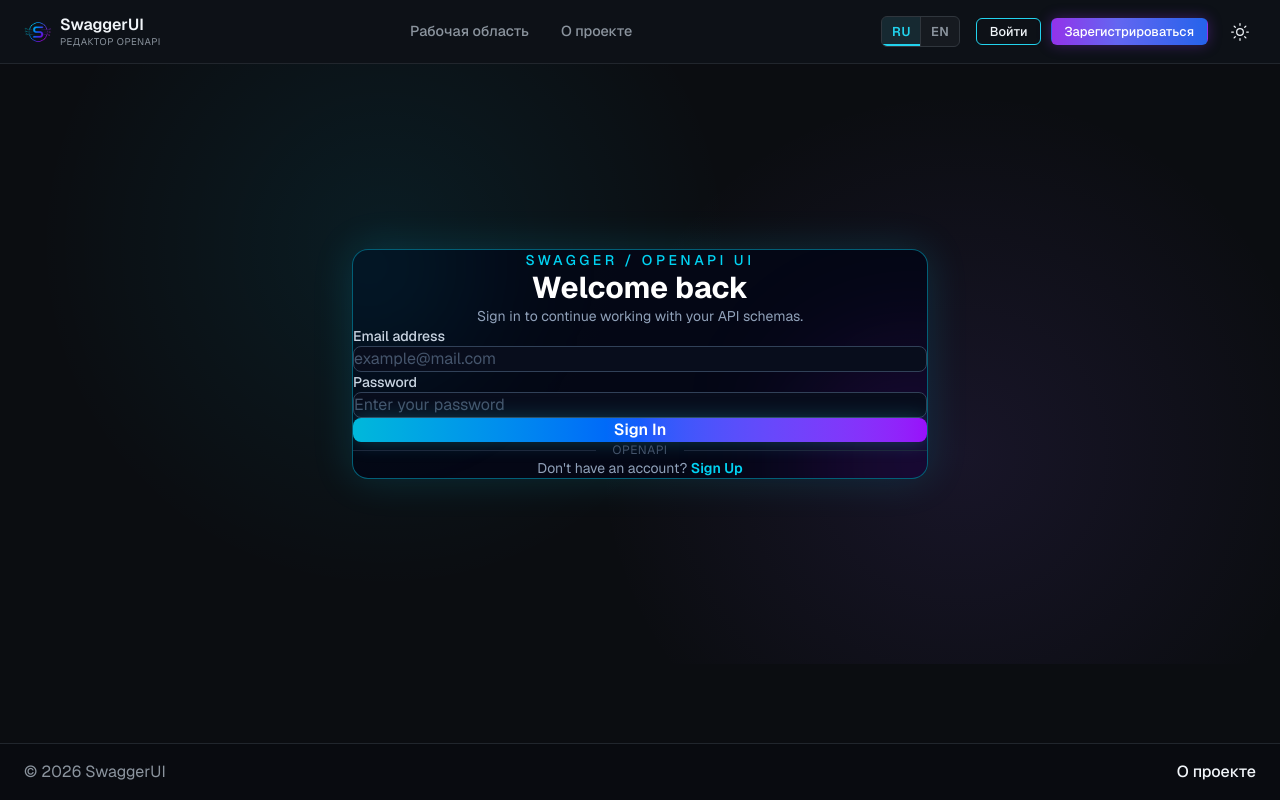
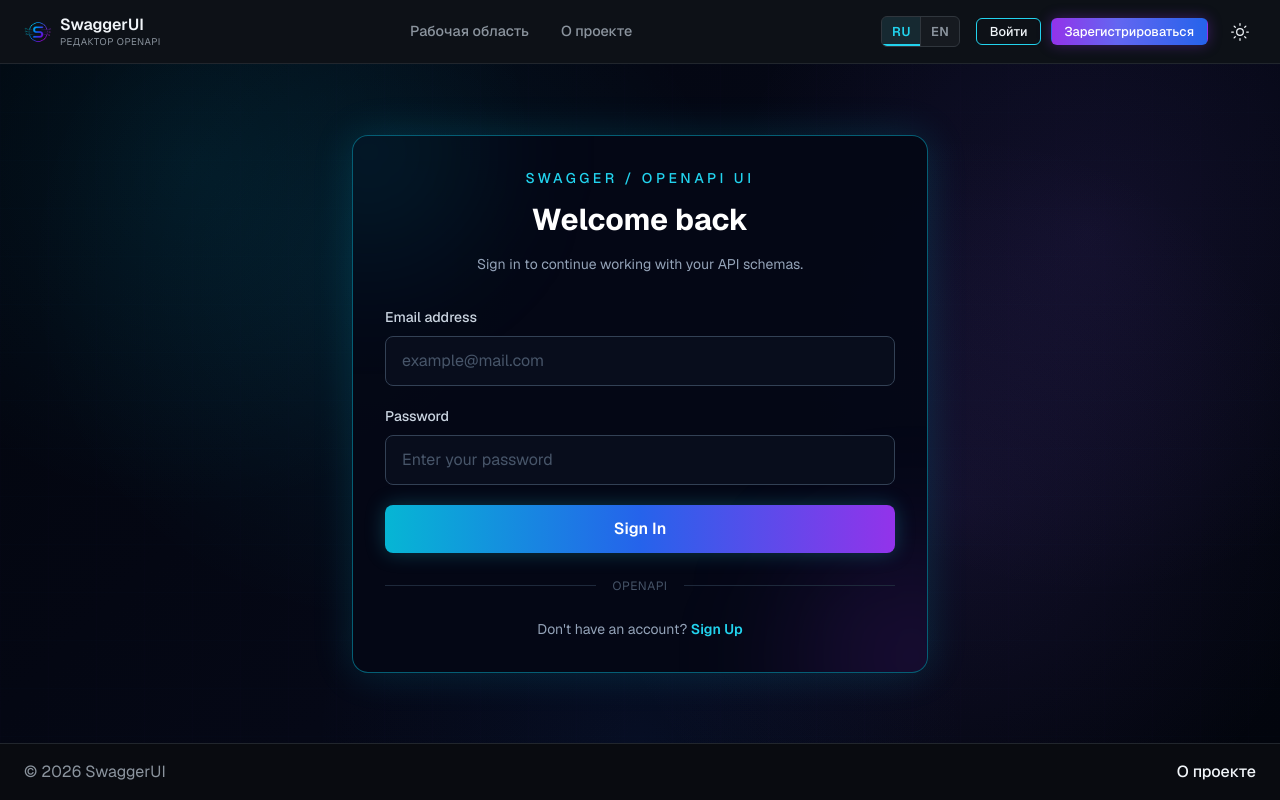
Before and after one commit to theFoxTale/swagger-editor-app, a Next.js app: page /auth/sign-in in a window 1280 px wide. Built offline with nearby package versions, Linux system fonts and the light colour scheme; no server answers.

Commit message:
chore: fix SignIn and SignOut styles

```diff
--- /dev/null
+++ b/src/app/auth/authShell.module.css
@@ -0,0 +1,52 @@
+.shell {
+  isolation: isolate;
+  position: relative;
+
+  overflow: hidden;
+  display: flex;
+  flex: 1;
+  align-items: center;
+  justify-content: center;
+
+  min-height: calc(100vh - 8rem);
+  padding: 3rem 1rem;
+
+  background:
+    radial-gradient(circle at 15% 15%, rgb(0 212 255 / 8%), transparent 28%),
+    radial-gradient(circle at 85% 25%, rgb(139 92 246 / 10%), transparent 30%),
+    radial-gradient(circle at 50% 100%, rgb(37 99 235 / 8%), transparent 35%),
+    linear-gradient(135deg, #02050d 0%, #050816 50%, #02050d 100%);
+}
+
+.shell::before {
+  pointer-events: none;
+  content: '';
+
+  position: absolute;
+  inset: 0;
+
+  opacity: 0.18;
+  background-image:
+    linear-gradient(rgb(34 211 238 / 5%) 1px, transparent 1px),
+    linear-gradient(90deg, rgb(139 92 246 / 5%) 1px, transparent 1px);
+  background-size: 48px 48px;
+}
+
+.glow {
+  pointer-events: none;
+  position: absolute;
+  inset: 0;
+  background:
+    radial-gradient(circle at 30% 30%, rgb(0 212 255 / 8%), transparent 35%),
+    radial-gradient(circle at 75% 65%, rgb(139 92 246 / 10%), transparent 35%);
+}
+
+.content {
+  position: relative;
+  z-index: 1;
+
+  display: flex;
+  justify-content: center;
+
+  width: 100%;
+}
--- /dev/null
+++ b/src/app/auth/layout.tsx
@@ -0,0 +1,12 @@
+import { ReactNode } from 'react';
+
+import styles from './authShell.module.css';
+
+export default function AuthLayout({ children }: { children: ReactNode }) {
+  return (
+    <div className={styles.shell}>
+      <div className={styles.glow} aria-hidden="true" />
+      <div className={styles.content}>{children}</div>
+    </div>
+  );
+}
--- a/src/app/auth/sign-in/page.tsx
+++ b/src/app/auth/sign-in/page.tsx
@@ -14,10 +14,5 @@
     redirect('/');
   }
 
-  return (
-    <div className="relative flex min-h-[75vh] items-center justify-center px-4 py-12">
-      <div className="pointer-events-none absolute inset-0 bg-[radial-gradient(circle_at_30%_30%,rgba(0,212,255,0.08),transparent_35%),radial-gradient(circle_at_75%_65%,rgba(139,92,246,0.1),transparent_35%)]" />
-      <AuthForm mode="signin" />
-    </div>
-  );
+  return <AuthForm mode="signin" />;
 }
--- a/src/app/auth/sign-up/page.tsx
+++ b/src/app/auth/sign-up/page.tsx
@@ -14,10 +14,5 @@
     redirect('/');
   }
 
-  return (
-    <div className="relative flex min-h-[75vh] items-center justify-center px-4 py-12">
-      <div className="pointer-events-none absolute inset-0 bg-[radial-gradient(circle_at_30%_30%,rgba(0,212,255,0.08),transparent_35%),radial-gradient(circle_at_75%_65%,rgba(139,92,246,0.1),transparent_35%)]" />
-      <AuthForm mode="signup" />
-    </div>
-  );
+  return <AuthForm mode="signup" />;
 }
--- a/src/app/globals.css
+++ b/src/app/globals.css
@@ -1,4 +1,6 @@
 @import 'tailwindcss';
+
+@source '../**/*.{js,ts,jsx,tsx}';
 
 :root,
 [data-theme='dark'] {
@@ -77,9 +79,8 @@
   padding: 0;
 }
 
-html,
-body {
-  height: 100%;
+html {
+  min-height: 100%;
 }
 
 body {
@@ -116,5 +117,9 @@
   display: flex;
   flex: 1;
   flex-direction: column;
-  min-height: 0;
 }
+
+button,
+input {
+  font: inherit;
+}
--- /dev/null
+++ b/src/components/common/AuthForm.module.css
@@ -0,0 +1,199 @@
+.card {
+  position: relative;
+
+  overflow: hidden;
+
+  width: 100%;
+  max-width: 36rem;
+  margin: 0 auto;
+  padding: 2rem;
+  border: 1px solid rgb(6 182 212 / 50%);
+  border-radius: 1rem;
+
+  background: rgb(5 8 22 / 95%);
+  box-shadow: 0 0 40px rgb(0 212 255 / 15%);
+}
+
+.glowTop,
+.glowBottom {
+  pointer-events: none;
+
+  position: absolute;
+
+  width: 14rem;
+  height: 14rem;
+  border-radius: 9999px;
+
+  filter: blur(64px);
+}
+
+.glowTop {
+  top: -6rem;
+  left: -6rem;
+  background: rgb(6 182 212 / 10%);
+}
+
+.glowBottom {
+  right: -6rem;
+  bottom: -6rem;
+  background: rgb(147 51 234 / 15%);
+}
+
+.inner {
+  position: relative;
+}
+
+.header {
+  margin-bottom: 2rem;
+  text-align: center;
+}
+
+.badge {
+  margin-bottom: 0.5rem;
+
+  font-size: 0.875rem;
+  font-weight: 500;
+  color: #22d3ee;
+  text-transform: uppercase;
+  letter-spacing: 0.25em;
+}
+
+.title {
+  font-size: 1.875rem;
+  font-weight: 700;
+  color: #fff;
+}
+
+.subtitle {
+  margin-top: 0.75rem;
+  font-size: 0.875rem;
+  color: #94a3b8;
+}
+
+.form {
+  display: flex;
+  flex-direction: column;
+  gap: 1.25rem;
+}
+
+.fieldLabel {
+  display: block;
+
+  margin-bottom: 0.5rem;
+
+  font-size: 0.875rem;
+  font-weight: 500;
+  color: #cbd5e1;
+}
+
+.input {
+  width: 100%;
+  padding: 0.75rem 1rem;
+  border: 1px solid #334155;
+  border-radius: 0.5rem;
+
+  color: #fff;
+
+  background: #080d1c;
+  outline: none;
+
+  transition:
+    border-color 0.2s ease,
+    box-shadow 0.2s ease;
+}
+
+.input::placeholder {
+  color: #475569;
+}
+
+.input:focus {
+  border-color: #22d3ee;
+  box-shadow: 0 0 15px rgb(34 211 238 / 15%);
+}
+
+.error {
+  padding: 0.75rem 1rem;
+  border: 1px solid rgb(239 68 68 / 30%);
+  border-radius: 0.5rem;
+
+  font-size: 0.875rem;
+  color: #fca5a5;
+
+  background: rgb(239 68 68 / 10%);
+}
+
+.success {
+  padding: 0.75rem 1rem;
+  border: 1px solid rgb(16 185 129 / 30%);
+  border-radius: 0.5rem;
+
+  font-size: 0.875rem;
+  color: #6ee7b7;
+
+  background: rgb(16 185 129 / 10%);
+}
+
+.submit {
+  cursor: pointer;
+
+  width: 100%;
+  padding: 0.75rem;
+  border: none;
+  border-radius: 0.5rem;
+
+  font: inherit;
+  font-size: 1rem;
+  font-weight: 600;
+  color: #fff;
+
+  background: linear-gradient(to right, #06b6d4, #2563eb, #9333ea);
+  box-shadow: 0 0 20px rgb(34 211 238 / 25%);
+
+  transition: filter 0.2s ease;
+}
+
+.submit:disabled {
+  cursor: not-allowed;
+  opacity: 0.6;
+}
+
+.submit:hover:not(:disabled) {
+  filter: brightness(1.1);
+}
+
+.divider {
+  display: flex;
+  gap: 1rem;
+  align-items: center;
+  margin: 1.5rem 0;
+}
+
+.dividerLine {
+  flex: 1;
+  height: 1px;
+  background: #1e293b;
+}
+
+.dividerLabel {
+  font-size: 0.75rem;
+  color: #475569;
+  text-transform: uppercase;
+  letter-spacing: 0.05em;
+}
+
+.footer {
+  font-size: 0.875rem;
+  color: #94a3b8;
+  text-align: center;
+}
+
+.link {
+  font-weight: 600;
+  color: #22d3ee;
+  text-decoration: none;
+  transition: color 0.2s ease;
+}
+
+.link:hover {
+  color: #67e8f9;
+}
--- a/src/components/common/AuthForm.tsx
+++ b/src/components/common/AuthForm.tsx
@@ -5,6 +5,8 @@
 import { useState } from 'react';
 
 import { supabase } from '@/lib/supabase';
+
+import styles from './AuthForm.module.css';
 
 type AuthFormProps = {
   mode: 'signin' | 'signup';
@@ -96,30 +98,26 @@
   };
 
   return (
-    <section className="relative mx-auto w-full max-w-xl overflow-hidden rounded-2xl border border-cyan-500/50 bg-[#050816]/95 p-8 shadow-[0_0_40px_rgba(0,212,255,0.15)]">
-      <div className="pointer-events-none absolute -left-24 -top-24 h-56 w-56 rounded-full bg-cyan-500/10 blur-3xl" />
-      <div className="pointer-events-none absolute -bottom-24 -right-24 h-56 w-56 rounded-full bg-purple-600/15 blur-3xl" />
+    <section className={styles.card}>
+      <div className={styles.glowTop} aria-hidden="true" />
+      <div className={styles.glowBottom} aria-hidden="true" />
 
-      <div className="relative">
-        <div className="mb-8 text-center">
-          <p className="mb-2 text-sm font-medium uppercase tracking-[0.25em] text-cyan-400">
-            Swagger / OpenAPI UI
-          </p>
+      <div className={styles.inner}>
+        <div className={styles.header}>
+          <p className={styles.badge}>Swagger / OpenAPI UI</p>
 
-          <h1 className="text-3xl font-bold text-white">
-            {isSignUp ? 'Create your account' : 'Welcome back'}
-          </h1>
+          <h1 className={styles.title}>{isSignUp ? 'Create your account' : 'Welcome back'}</h1>
 
-          <p className="mt-3 text-sm text-slate-400">
+          <p className={styles.subtitle}>
             {isSignUp
               ? 'Join Swagger/OpenAPI UI and start building better APIs.'
               : 'Sign in to continue working with your API schemas.'}
           </p>
         </div>
 
-        <form onSubmit={handleSubmit} className="space-y-5">
+        <form onSubmit={handleSubmit} className={styles.form}>
           <div>
-            <label htmlFor="email" className="mb-2 block text-sm font-medium text-slate-300">
+            <label htmlFor="email" className={styles.fieldLabel}>
               Email address
             </label>
 
@@ -129,13 +127,13 @@
               autoComplete="email"
               value={email}
               onChange={(event) => setEmail(event.target.value)}
-              className="w-full rounded-lg border border-slate-700 bg-[#080d1c] px-4 py-3 text-white outline-none transition placeholder:text-slate-600 focus:border-cyan-400 focus:shadow-[0_0_15px_rgba(34,211,238,0.15)]"
+              className={styles.input}
               placeholder="example@mail.com"
             />
           </div>
 
           <div>
-            <label htmlFor="password" className="mb-2 block text-sm font-medium text-slate-300">
+            <label htmlFor="password" className={styles.fieldLabel}>
               Password
             </label>
 
@@ -145,17 +143,14 @@
               autoComplete={isSignUp ? 'new-password' : 'current-password'}
               value={password}
               onChange={(event) => setPassword(event.target.value)}
-              className="w-full rounded-lg border border-slate-700 bg-[#080d1c] px-4 py-3 text-white outline-none transition placeholder:text-slate-600 focus:border-cyan-400 focus:shadow-[0_0_15px_rgba(34,211,238,0.15)]"
+              className={styles.input}
               placeholder="Enter your password"
             />
           </div>
 
-          {isSignUp && (
+          {isSignUp ? (
             <div>
-              <label
-                htmlFor="confirm-password"
-                className="mb-2 block text-sm font-medium text-slate-300"
-              >
+              <label htmlFor="confirm-password" className={styles.fieldLabel}>
                 Confirm password
               </label>
 
@@ -165,48 +160,34 @@
                 autoComplete="new-password"
                 value={confirmPassword}
                 onChange={(event) => setConfirmPassword(event.target.value)}
-                className="w-full rounded-lg border border-slate-700 bg-[#080d1c] px-4 py-3 text-white outline-none transition placeholder:text-slate-600 focus:border-cyan-400 focus:shadow-[0_0_15px_rgba(34,211,238,0.15)]"
+                className={styles.input}
                 placeholder="Repeat your password"
               />
             </div>
-          )}
+          ) : null}
 
-          {error && (
-            <p
-              role="alert"
-              className="rounded-lg border border-red-500/30 bg-red-500/10 px-4 py-3 text-sm text-red-300"
-            >
+          {error ? (
+            <p role="alert" className={styles.error}>
               {error}
             </p>
-          )}
+          ) : null}
 
-          {success && (
-            <p className="rounded-lg border border-emerald-500/30 bg-emerald-500/10 px-4 py-3 text-sm text-emerald-300">
-              {success}
-            </p>
-          )}
+          {success ? <p className={styles.success}>{success}</p> : null}
 
-          <button
-            type="submit"
-            disabled={isLoading}
-            className="w-full cursor-pointer rounded-lg bg-gradient-to-r from-cyan-500 via-blue-600 to-purple-600 py-3 font-semibold text-white shadow-[0_0_20px_rgba(34,211,238,0.25)] transition hover:brightness-110 disabled:cursor-not-allowed disabled:opacity-60"
-          >
+          <button type="submit" disabled={isLoading} className={styles.submit}>
             {isLoading ? 'Please wait...' : isSignUp ? 'Sign Up' : 'Sign In'}
           </button>
         </form>
 
-        <div className="my-6 flex items-center gap-4">
-          <div className="h-px flex-1 bg-slate-800" />
-          <span className="text-xs uppercase tracking-wider text-slate-600">OpenAPI</span>
-          <div className="h-px flex-1 bg-slate-800" />
+        <div className={styles.divider}>
+          <div className={styles.dividerLine} />
+          <span className={styles.dividerLabel}>OpenAPI</span>
+          <div className={styles.dividerLine} />
         </div>
 
-        <p className="text-center text-sm text-slate-400">
+        <p className={styles.footer}>
           {isSignUp ? 'Already have an account?' : "Don't have an account?"}{' '}
-          <Link
-            href={isSignUp ? '/auth/sign-in' : '/auth/sign-up'}
-            className="font-semibold text-cyan-400 transition hover:text-cyan-300"
-          >
+          <Link href={isSignUp ? '/auth/sign-in' : '/auth/sign-up'} className={styles.link}>
             {isSignUp ? 'Sign In' : 'Sign Up'}
           </Link>
         </p>
```
Also changed, not shown: src/app/page.module.css (+20 -12 lines), src/components/Viewer/Viewer.module.css (+0 -8 lines).
